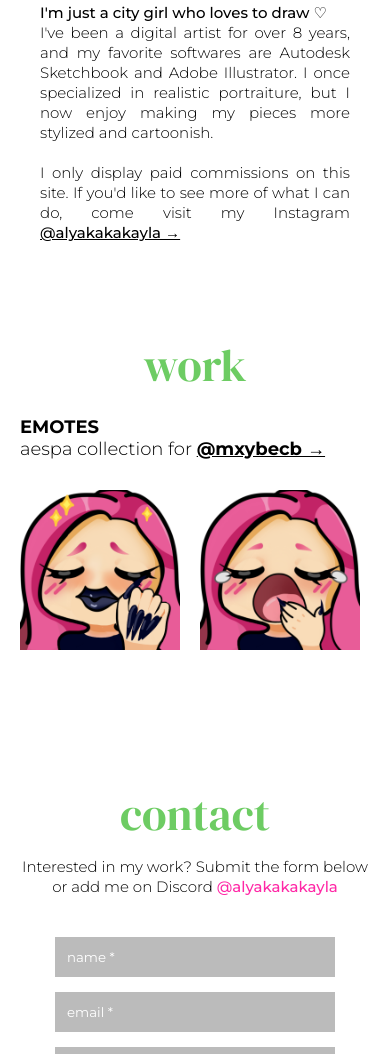
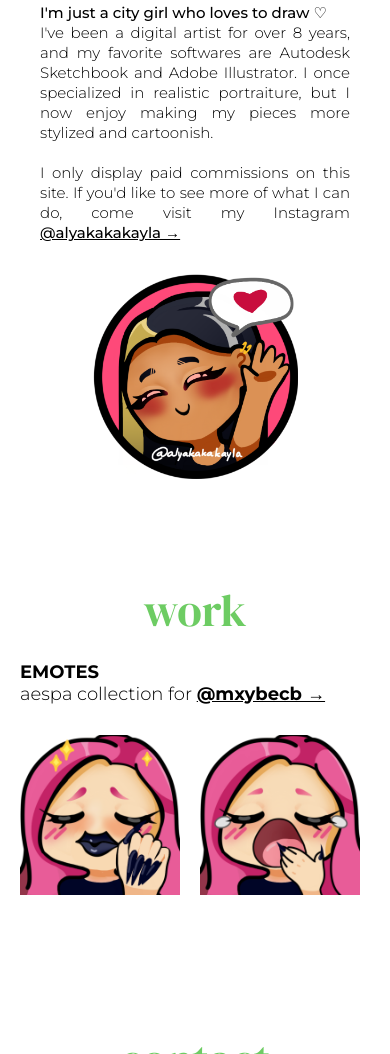
Before and after one commit to alyakakakayla/CommissionSite, a plain HTML site: page index.html in a window 390 px wide. Shown: the part 1005-2059 px from the top of the page. Drawn offline with Linux system fonts and the light colour scheme; a web font is replaced by a local one.

Commit message:
Added avatar to about

```diff
--- a/index.html
+++ b/index.html
@@ -64,6 +64,7 @@
                 <div class="description">
                     <p><span class="slight-bold">I'm just a city girl who loves to draw &#9825;</span><br>I've been a digital artist for over 8 years, and my favorite softwares are Autodesk Sketchbook and Adobe Illustrator. I once specialized in realistic portraiture, but I now enjoy making my pieces more stylized and cartoonish.<br><br>I only display paid commissions on this site. If you'd like to see more of what I can do, come visit my Instagram <span class="ig-hyperlink"><a href="https://instagram.com/alyakakakayla" target="_blank">@alyakakakayla &rarr;</a></span></p>
                 </div>
+                <img src="./media/kaylaWaveIcon.png" alt="Kayla waving">
                 <div class="carousel-container">
                     <!-- AUTO MOVING CAROUSEL !!!!! -->
                 </div>
--- a/style.css
+++ b/style.css
@@ -187,6 +187,10 @@ section {
 
 
 /*--------------------------------about--------------------------------*/
+#about img {
+    width: 30%;
+    padding: 20px;
+}
 #about .container {
     display: flex;
     align-items: center;
@@ -582,6 +586,13 @@ textarea:focus {
         padding-top: 80px;
         right: 0;
     }
+
+    #about img {
+        width: 50%;
+        padding: 30px;
+    }
+
+
     #about .container {
         flex-direction: column;
         padding-right: 20px;
@@ -625,6 +636,12 @@ textarea:focus {
     .bold {
         font-size: 45px;
     }
+
+    #about img {
+        width: 60%;
+        padding: 30px;
+    }
+
     #about .container .description {
         padding-left: 20px;
         padding-right: 20px;
@@ -664,6 +681,11 @@ textarea:focus {
     /*#welcome {
         padding-top: 35vh;
     }*/
+
+    #about img {
+        width: 70%;
+        padding: 20px;
+    }
 
     #emote-container, #graphic-container, #illustrations-container, #ui-container, #fanart-container, #concept-container {
         margin: 20px 10px 20px 10px;
```
Also changed, not shown: media/kaylaWave.png (added), media/kaylaWaveIcon.png (added).
